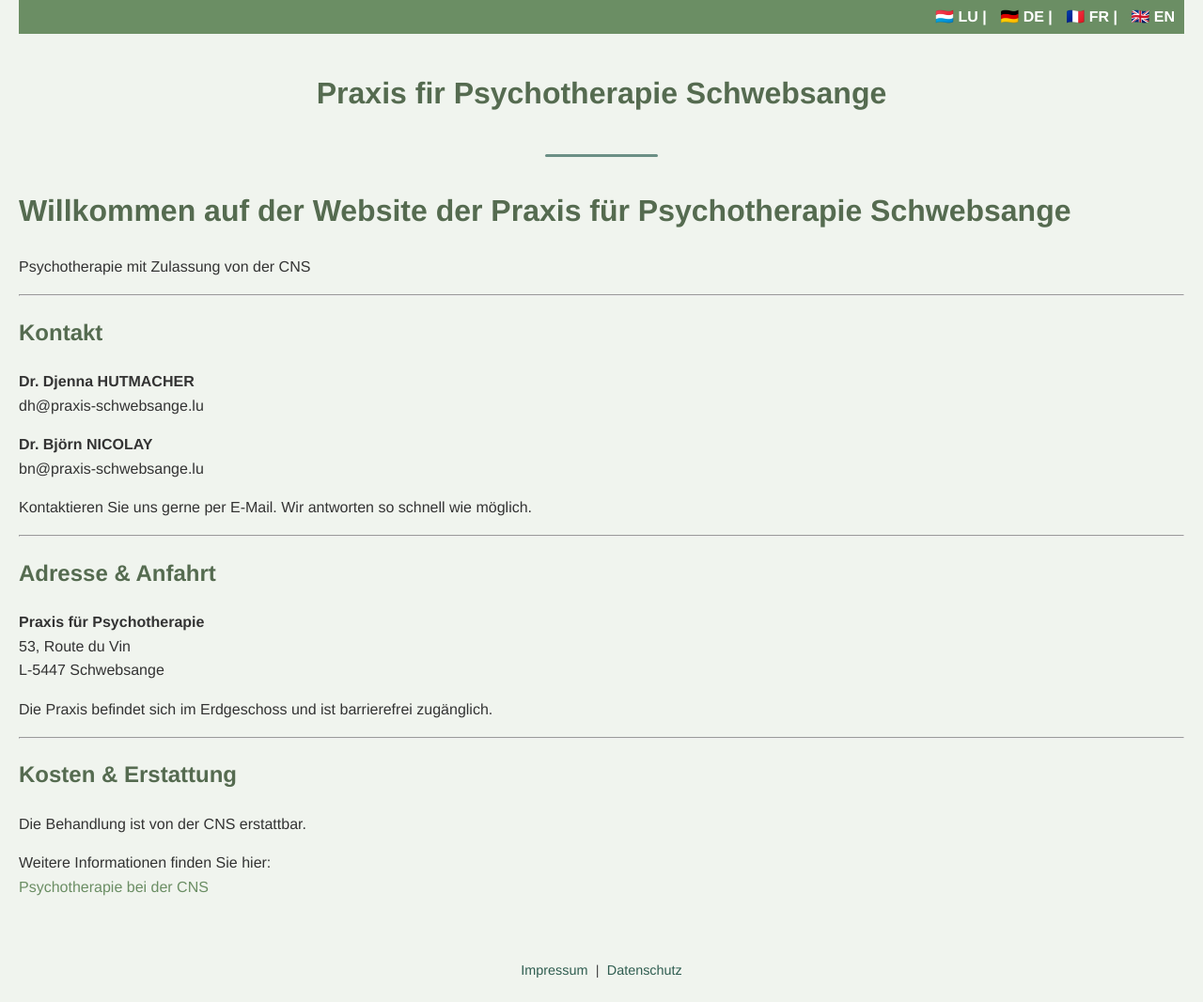
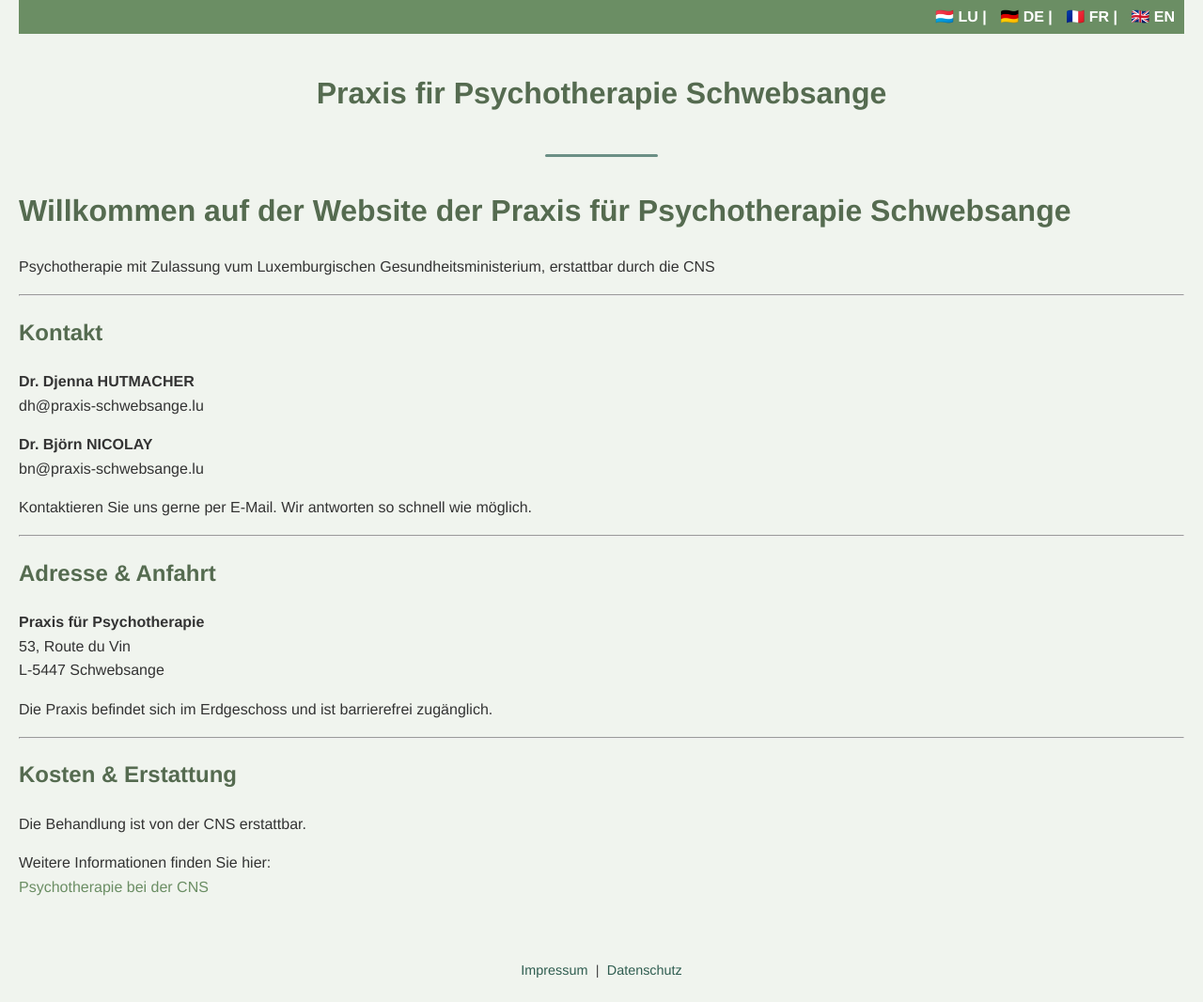
Before and after one commit to bjoernbrightside/praxis-schwebsange, a Jekyll site: the page built from de/index.md, in a window 1280 px wide. Shown: the whole page at 94% size. Built offline with Jekyll 4.4.1, drawn with Linux system fonts in a browser that asks for light colours; our own code applies the rules of GitHub Pages for plain Markdown files.

Commit message:
Update index.md

```diff
--- a/de/index.md
+++ b/de/index.md
@@ -5,7 +5,7 @@ lang: de
 
 # Willkommen auf der Website der Praxis für Psychotherapie Schwebsange
 
-Psychotherapie mit Zulassung von der CNS
+Psychotherapie mit Zulassung vum Luxemburgischen Gesundheitsministerium, erstattbar durch die CNS
 
 ---
 
```
